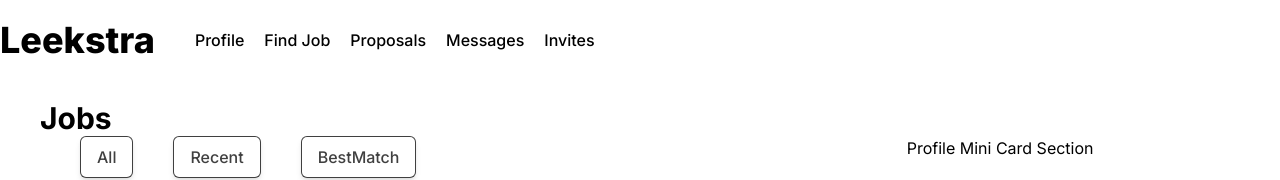
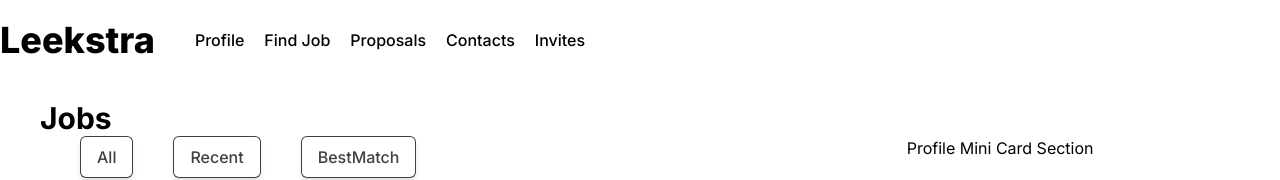
Before and after one commit to mmesomasaint/Leekstra, a Next.js app: page /planner/1/find-job in a window 1280 px wide. Shown: the top 180 px of the page. Built offline with nearby package versions, Linux system fonts and the light colour scheme; no server answers.

Commit message:
Feat: Replace messages with contacts

```diff
--- a/components/host/link-grid.tsx
+++ b/components/host/link-grid.tsx
@@ -14,7 +14,7 @@ export default function LinkGrid() {
         <div className='flex justify-evenly items-center gap-5'>
           <LinkText href={`/host/${host?.uid}/`}>Profile</LinkText>
           <LinkText href={`/host/${host?.uid}/find-match`}>Find Match</LinkText>
-          <LinkText href={`/host/${host?.uid}/messages`}>Messages</LinkText>
+          <LinkText href={`/host/${host?.uid}/contacts`}>Contacts</LinkText>
           <LinkText href={`/host/${host?.uid}/my-jobs`}>My Jobs</LinkText>
         </div>
       </div>
--- a/components/planner/link-grid.tsx
+++ b/components/planner/link-grid.tsx
@@ -17,8 +17,8 @@ export default function LinkGrid() {
           <LinkText href={`/planner/${planner?.uid}/proposals`}>
             Proposals
           </LinkText>
-          <LinkText href={`/planner/${planner?.uid}/messages`}>
-            Messages
+          <LinkText href={`/planner/${planner?.uid}/contacts`}>
+            Contacts
           </LinkText>
           <LinkText href={`/planner/${planner?.uid}/invites`}>Invites</LinkText>
         </div>
```
